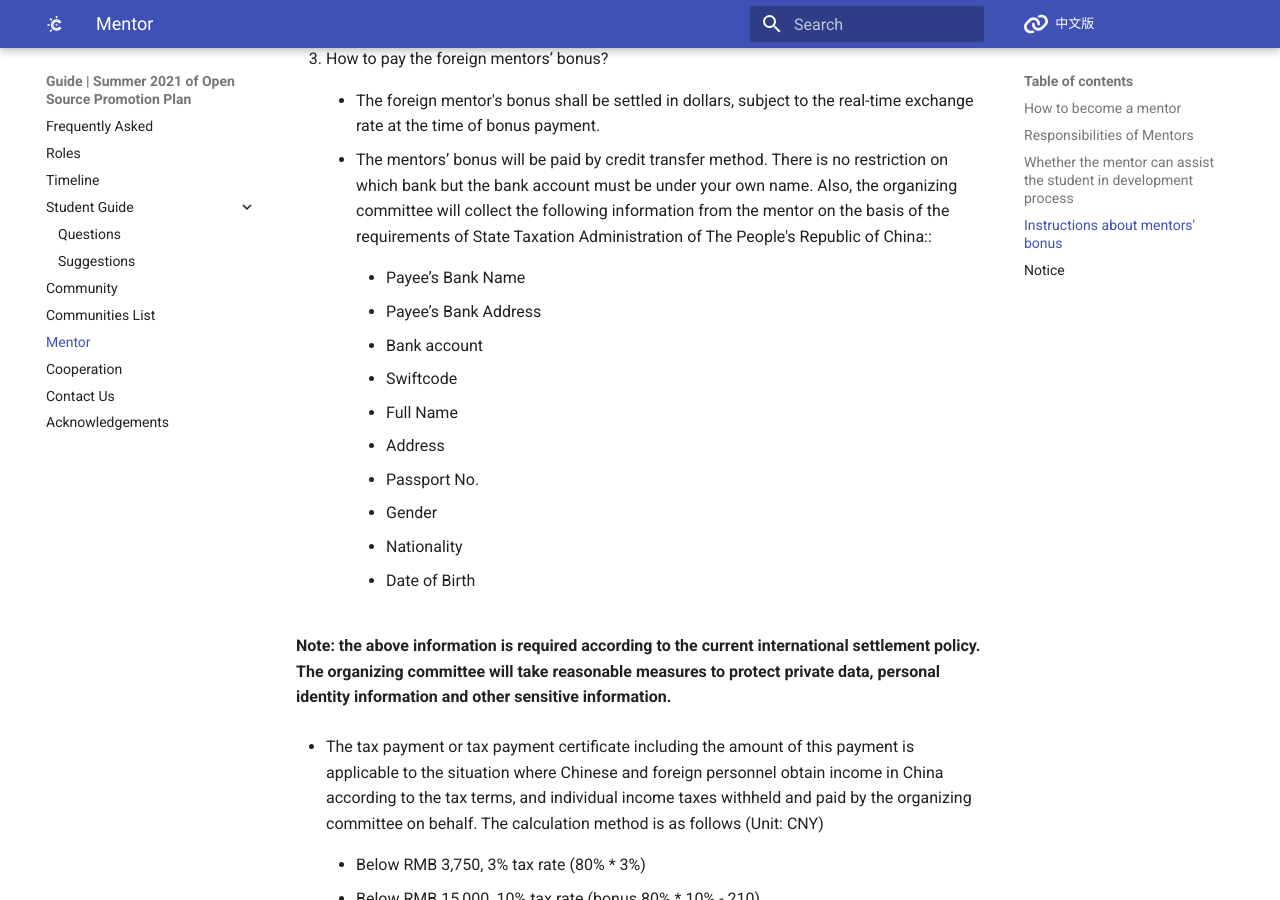
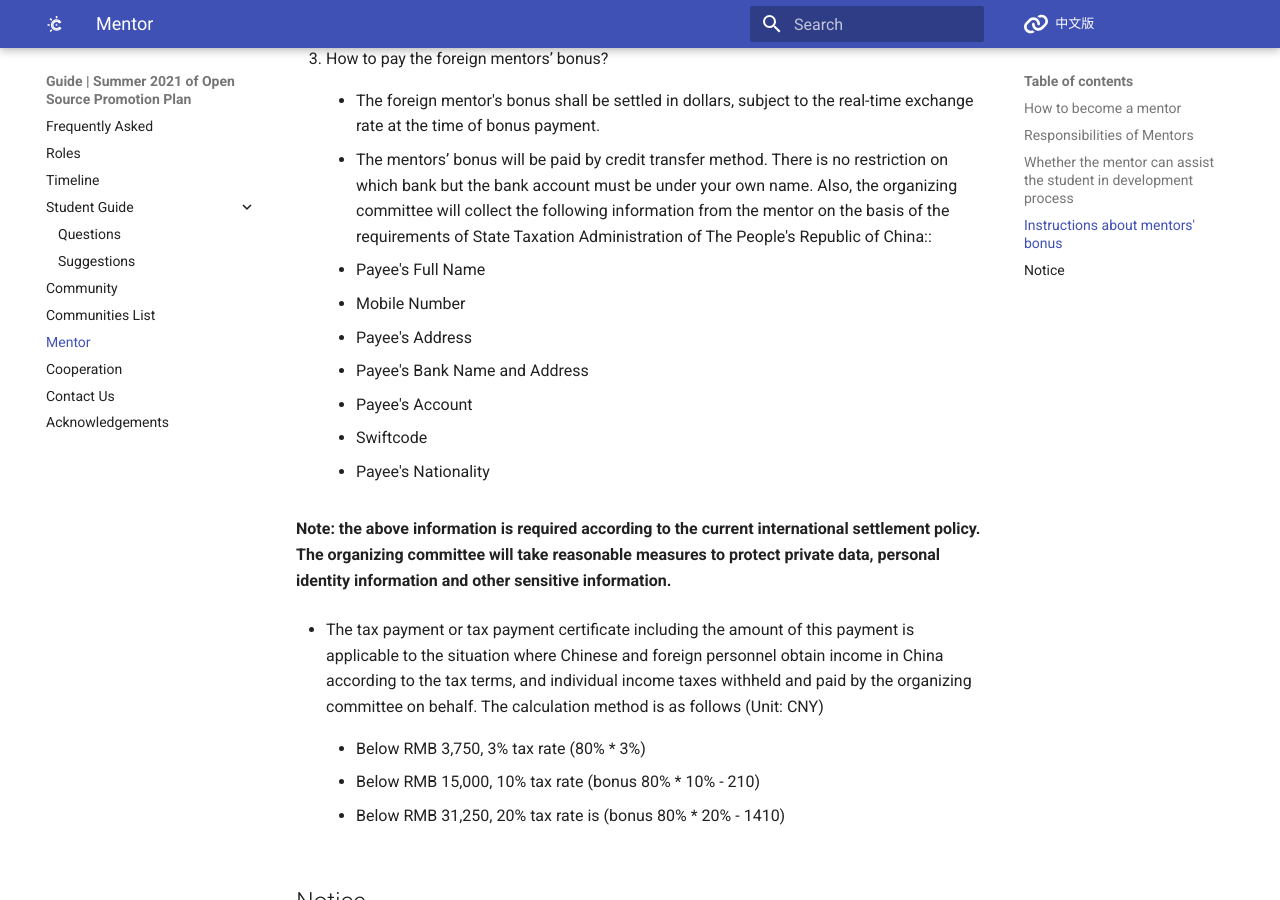
Before and after one commit to summer-ospp/help-en, an MkDocs documentation site: the page built from docs/mentor.md, in a window 1280 px wide and 900 px high, scrolled down 1689 px. Built offline with MkDocs 1.6.1 and Material for MkDocs 9.7.7, drawn with Linux system fonts in a browser that asks for light colours; comment, search, counter and statistics services are not loaded.

Commit message:
Update mentor.md

```diff
--- a/docs/mentor.md
+++ b/docs/mentor.md
@@ -52,25 +52,19 @@ After the announcement of selected students, you need to sign manually, scan and
 
     - The mentors’ bonus will be paid by credit transfer method. There is no restriction on which bank but the bank account must be under your own name. Also, the organizing committee will collect the following information from the mentor on the basis of the requirements of State Taxation Administration of The People's Republic of China::
 
-        - Payee’s Bank Name
+       - Payee's Full Name
 
-        - Payee’s Bank Address
+       - Mobile Number
 
-        - Bank account
+       - Payee's Address
 
-        - Swiftcode
+       - Payee's Bank Name and Address
 
-        - Full Name
+       - Payee's Account
 
-        - Address
+       - Swiftcode
 
-        - Passport No.
-
-        - Gender
-
-        - Nationality
-
-        - Date of Birth
+       - Payee's Nationality
 
   **Note: the above information is required according to the current international settlement policy. The organizing committee will take reasonable measures to protect private data, personal identity information and other sensitive information.**
 
```
